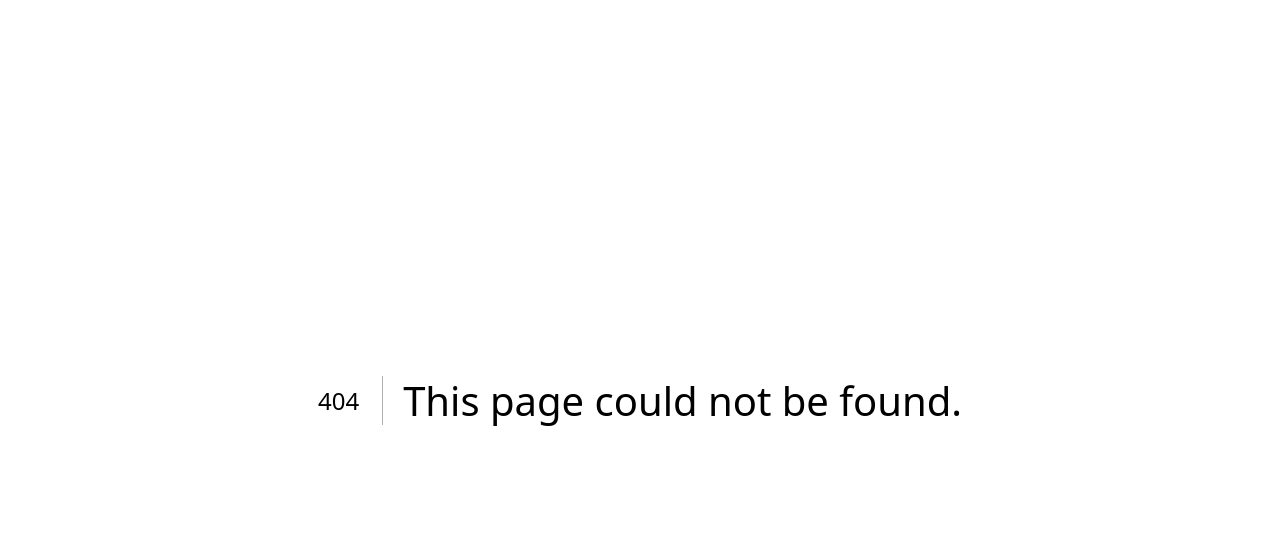
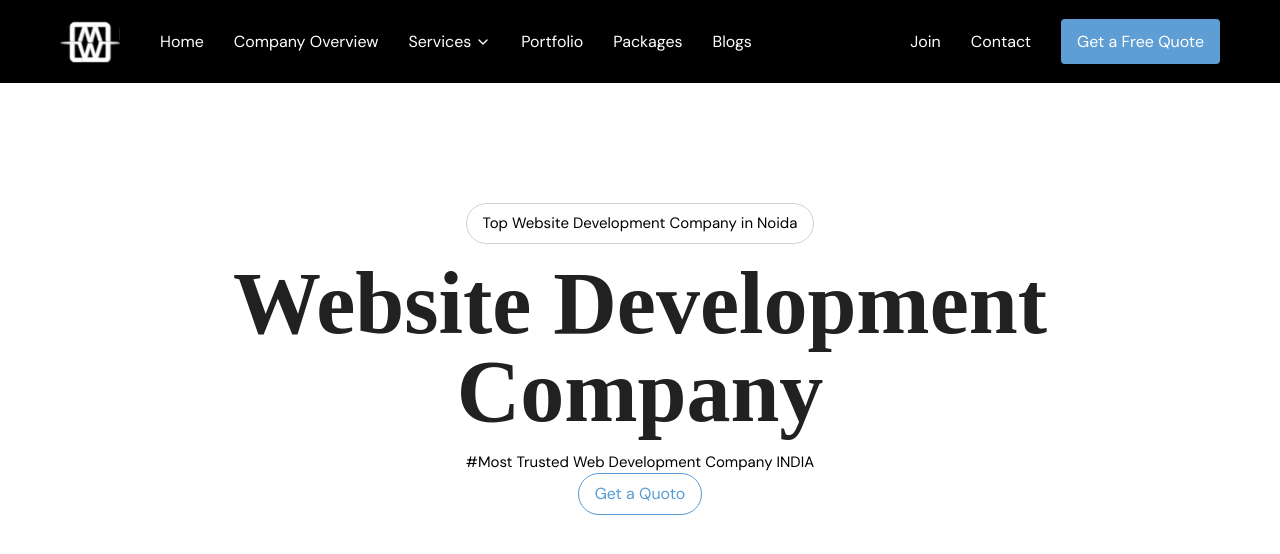
Before and after one commit to rajputaman0101/LaserWebMaker, a Next.js app: page /web-development in a window 1280 px wide. Before the commit this address had no page. Shown: the top 554 px of the page. Built offline with nearby package versions, Linux system fonts and the light colour scheme.

Commit message:
add the new services page

```diff
--- a/package.json
+++ b/package.json
@@ -12,7 +12,6 @@
     "framer-motion": "^12.23.12",
     "lucide-react": "^0.525.0",
     "next": "15.4.2",
-    "postcss": "^8.5.6",
     "react": "19.1.0",
     "react-countup": "^6.5.3",
     "react-dom": "19.1.0",
@@ -28,11 +27,13 @@
     "@types/react": "^19",
     "@types/react-dom": "^19",
     "@types/react-modal": "^3.16.3",
+    "autoprefixer": "^10.4.21",
     "eslint": "^9",
     "eslint-config-next": "15.4.2",
+    "postcss": "^8.5.6",
     "prettier": "^3.6.2",
     "prettier-plugin-tailwindcss": "^0.6.14",
-    "tailwindcss": "^4.1.11",
+    "tailwindcss": "^4.1.12",
     "typescript": "^5"
   }
 }
--- a/src/app/globals.css
+++ b/src/app/globals.css
@@ -71,6 +71,12 @@ body::-webkit-scrollbar-thumb:hover {
 .container-width{
   max-width: 100vw;
   min-width: 100%;
+}
+.inner-container{
+  max-width: 1440px;
+}
+.title-container{
+  width: 1170px;
 }
 .text-white-80{
   color: #fff;
@@ -159,6 +165,10 @@ body::-webkit-scrollbar-thumb:hover {
     width: 370px;
     background-color: #e2e8f0; /* Tailwind gray-200 */
   }
+
+  h1{
+    font-size: 430px !important;
+  }
     h2{
     font-size: 32px !important;
   }
@@ -177,9 +187,13 @@ body::-webkit-scrollbar-thumb:hover {
     padding: 20px;
     background-color: #fef9c3; /* Tailwind yellow-100 */
   }
+   h1{
+    font-size: 88px !important;
+  }
   h2{
     font-size: 40px !important;
   }
+
   p{
     font-size: 15px !important;
 
--- a/src/app/layout.tsx
+++ b/src/app/layout.tsx
@@ -3,6 +3,7 @@ import { Geist, Geist_Mono } from "next/font/google";
 
 import { DM_Sans, Red_Hat_Display, Noto_Sans_HK, } from "next/font/google";
 import ScrollbarWatcher from "@/components/ScrollbarWatcher";
+
 
 // Define the font
 import "./globals.css";
--- /dev/null
+++ b/src/app/web-development/page.tsx
@@ -0,0 +1,79 @@
+// app/website-development/page.jsx
+
+import React from "react";
+import Header from "@/components/Header";
+import Link from "next/link";
+
+export const metadata = {
+  title: "Website Development | YourCompany",
+  description: "Professional Website Development services for your business.",
+};
+
+export default function WebsiteDevelopment() {
+  return (
+    <>
+      <Header />
+
+      <div className="container-width pt-[60px] md:pt-[120px] pb-[60px]">
+        <div className="px-[15px] w-full md:max-w-[80%] outer-box flex flex-col justify-center gap[42px] items-center mx-auto">
+          <div className="flex flex-col gap-4 justify-center items-center">
+            <div className="border border-[#D0D0D1] px-4 py-2 rounded-[99px] text-center">
+              <p>Top Website Development Company in Noida</p>
+            </div>
+            <div className="flex flex-col justify-center items-center">
+              <h1 className="text-[30px] leading-[100%] md:leading-[100%] md:text-[88px] text-center text-[#212121] font-bold font-[--font-noto-sans-hk]">
+                Website Development Company
+              </h1>
+            </div>
+            <div>
+              <p className="leading-[140%]">
+                #Most Trusted Web Development Company INDIA
+              </p>
+            </div>
+          </div>
+          <div> <Link
+        // key={i}
+        href="/contact-us"
+
+        target="_blank"
+        rel="noopener noreferrer"
+        className="px-4 py-2 text-[#589CD5] text-[16px] leading-[150%] rounded-[99px] border border-[#589CD5] hover:bg-[#589CD5] hover:text-white transition-all inline-block"
+      >
+       Get a Quoto
+      </Link></div>
+        </div>
+      </div>
+
+      {/* <main className="px-6 py-12 max-w-5xl mx-auto">
+      <h1 className="text-4xl font-bold text-blue-700 mb-6">
+        Website Development
+      </h1>
+
+      <p className="text-gray-700 text-lg mb-4">
+        We offer professional website development services tailored to your business needs.
+      </p>
+
+      <section className="space-y-4">
+        <h2 className="text-2xl font-semibold">Our Services Include:</h2>
+        <ul className="list-disc list-inside text-gray-800">
+          <li>Custom Website Development</li>
+          <li>Responsive Design</li>
+          <li>E-commerce Solutions</li>
+          <li>Content Management Systems</li>
+          <li>Website Maintenance</li>
+        </ul>
+      </section>
+
+      <div className="mt-8">
+     <Link
+  href="/contact"
+  className="inline-block bg-blue-600 text-white px-5 py-2 rounded hover:bg-blue-700 transition"
+>
+  Contact Us
+</Link>
+
+      </div>
+    </main> */}
+    </>
+  );
+}
--- a/src/components/About_section.tsx
+++ b/src/components/About_section.tsx
@@ -52,8 +52,8 @@ export default function About_section() {
   }, [inView]);
 
   return (
-    <div className="py-20 px-[15px] md:px-15 bg-[#F6F8FB]">
-      <div className="container-width mx-auto inner-row-section flex gap-[30%]">
+    <div className="container-width py-20 px-[15px] md:px-15 bg-[#F6F8FB]">
+      <div className="  mx-auto inner-row-section flex gap-[30%]">
         <div className="grid grid-cols-1 md:[grid-template-columns:2fr_3fr_1.5fr] gap-[30px] w-full ">
           {/* Left Column with Actual Image Size */}
           <div className="flex items-center justify-center h-full relative min-h-[620px] md:min-h-[400px]">
@@ -182,7 +182,7 @@ export default function About_section() {
 
           {/* Right Column */}
 
-    <div ref={ref} className="grid grid-cols-2 md:grid-cols-1 gap-[20px] h-fit">
+    <div ref={ref} className="grid grid-cols-2 md:grid-cols-1 gap-[20px] ">
       {counterData.map((item, index) => (
         <div key={index} className=" rounded-lg h-full"
         style={{ backgroundColor: item.bg }}>
--- a/src/components/Header.tsx
+++ b/src/components/Header.tsx
@@ -68,11 +68,11 @@ export default function Header() {
 
   return (
     <header
-      className={`bg-black sticky top-0 z-50 transition-transform duration-500 ${
+      className={`bg-black container-width sticky top-0 z-50 transition-transform duration-500 ${
         showHeader ? "translate-y-0" : "-translate-y-full"
       }`}
     >
-      <div className="container-width mx-auto px-[15px] md:px-[60px] py-[20px] flex flex-nowrap justify-between items-center">
+      <div className="mx-auto px-[15px] md:px-[60px] py-[20px] flex flex-nowrap justify-between items-center">
         {/* Left Side: Logo + Nav */}
         <div className="flex items-center space-x-10">
           {/* Logo */}
@@ -147,7 +147,7 @@ export default function Header() {
                         {/* Item 1 */}
                         <li className="flex items-center gap-2 text-[13px]">
                           <Link
-                            href="/nextjs"
+                            href="/web-development"
                             className="flex items-center gap-2 text-[13px]"
                           >
                             <Image
@@ -157,7 +157,7 @@ export default function Header() {
                               alt="Next.js"
                               className="border border-black rounded-xl p-1"
                             />
-                            Website Designing
+                            Web Development
                             <span className="text-blue-500 text-xs">New</span>
                           </Link>
                         </li>
@@ -618,7 +618,7 @@ export default function Header() {
         <MobileDropdown
           title="Designing Services"
           items={[
-            { label: "Website Designing", href: "/nextjs" },
+            { label: "Web Development", href: "/web-development" },
             { label: "Catalog Designing", href: "/nextjs" },
             { label: "Emailer Designing", href: "/nextjs" },
             { label: "PSD To HTML Designing", href: "/nextjs" },
@@ -630,7 +630,7 @@ export default function Header() {
         <MobileDropdown
           title="Manage Databases"
           items={[
-            { label: "Website Designing", href: "/nextjs" },
+            { label: "Web Development", href: "/web-development" },
             { label: "Catalog Designing", href: "/nextjs" },
             { label: "Emailer Designing", href: "/nextjs" },
             { label: "PSD To HTML Designing", href: "/nextjs" },
--- a/src/components/Services_faqs.tsx
+++ b/src/components/Services_faqs.tsx
@@ -1,6 +1,7 @@
 "use client";
 import { useState } from "react";
 import Image from "next/image";
+import Link from "next/link";
 
 const faqs = [
   {
@@ -10,10 +11,10 @@ const faqs = [
     image: "/images/services-img/designing-service.png",
     buttons: [
       { text: "Website Design", link: "/services/designing" },
-      { text: "Logo", link: "/logo", },
-      { text: "Catalog", link: "/Catalog", },
-      { text: "E-mail", link: "/e-mail", },
-      { text: "PSD to HTML", link: "/psd-to-html", },
+      { text: "Logo", link: "/logo" },
+      { text: "Catalog", link: "/Catalog" },
+      { text: "E-mail", link: "/e-mail" },
+      { text: "PSD to HTML", link: "/psd-to-html" },
     ],
   },
   {
@@ -21,19 +22,19 @@ const faqs = [
     answer:
       "Contrary to popular belief, Lorem Ipsum is not simply random text. It has roots in a piece of classical Latin literature from 45 BC, making it over 2000 years old. Richard McClintock, a Latin professor at Hampden-Sydney College in Virginia, looked up one of the more obscure Latin words, consectetur, from a Lorem Ipsum passage, and going through the cites of the word in classical literature, discovered the undoubtable source. ",
 
-     image: "/images/services-img/website-development.png",
+    image: "/images/services-img/website-development.png",
   },
   {
     question: "E-commerce Website Development",
     answer:
       "Contrary to popular belief, Lorem Ipsum is not simply random text. It has roots in a piece of classical Latin literature from 45 BC, making it over 2000 years old. Richard McClintock, a Latin professor at Hampden-Sydney College in Virginia, looked up one of the more obscure Latin words, consectetur, from a Lorem Ipsum passage, and going through the cites of the word in classical literature, discovered the undoubtable source. ",
-     image: "/images/services-img/ecommerce-website.png",
+    image: "/images/services-img/ecommerce-website.png",
   },
   {
     question: "Hire Designer and Developer",
     answer:
       "Contrary to popular belief, Lorem Ipsum is not simply random text. It has roots in a piece of classical Latin literature from 45 BC, making it over 2000 years old. Richard McClintock, a Latin professor at Hampden-Sydney College in Virginia, looked up one of the more obscure Latin words, consectetur, from a Lorem Ipsum passage, and going through the cites of the word in classical literature, discovered the undoubtable source. ",
-     image: "/images/services-img/hire-developer.png",
+    image: "/images/services-img/hire-developer.png",
   },
 ];
 
@@ -46,7 +47,7 @@ export default function Services_faqs() {
 
   return (
     <div className="bg-white container-width mx-auto ">
-      <div className=" md:px-[60px] py-20 px-[15px]">
+      <div className=" mx-auto md:px-[60px] py-20 px-[15px]">
         <div className="outer-div  grid grid-flow-row gap-[40px]">
           <div className="heading">
             <h2 className="heading-second text-[40px] font-normal leading-[120%] text-black">
@@ -126,22 +127,21 @@ export default function Services_faqs() {
                       <div className="gap-5 inline-grid pt-5 pr-5">
                         <div className="flex gap-[12px] flex-wrap">
                           {faq.buttons?.map((btn, i) => (
-                            <a
+                            <Link
                               key={i}
                               href={btn.link}
-                              className="px-4 py-2 text-[#589CD5] text-[16px] leading-[150%] rounded-[99px] border border-[#589CD5] hover:bg-[#589CD5] hover:text-white  transition-all inline-block "
+                              passHref
                               target="_blank"
                               rel="noopener noreferrer"
+                              className="px-4 py-2 text-[#589CD5] text-[16px] leading-[150%] rounded-[99px] border border-[#589CD5] hover:bg-[#589CD5] hover:text-white transition-all inline-block"
                             >
                               {btn.text}
-                            </a>
+                            </Link>
                           ))}
                         </div>
-                        <p className="text-[16px] font-normal text-black leading-[150%]">{faq.answer}</p>
-                        {/* <p className="text-[13px] text-gray-500">
-                          Want to know more about this service? Explore the
-                          details below.
-                        </p> */}
+                        <p className="text-[16px] font-normal text-black leading-[150%]">
+                          {faq.answer}
+                        </p>
                       </div>
                     </div>
                   </div>
```
Also changed, not shown: tailwind.config.js (added, +20 -0 lines), 1 other file (tests, documents, lock files or other folders).
